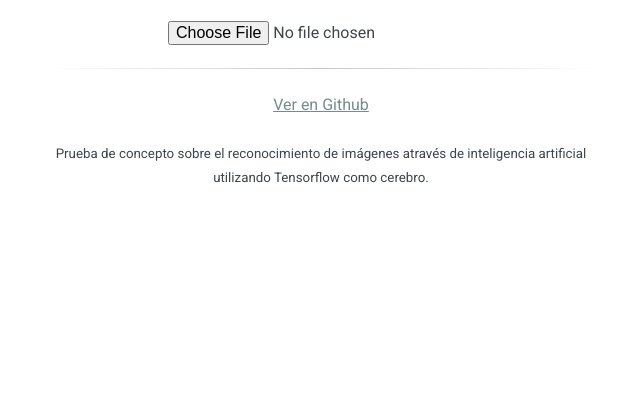
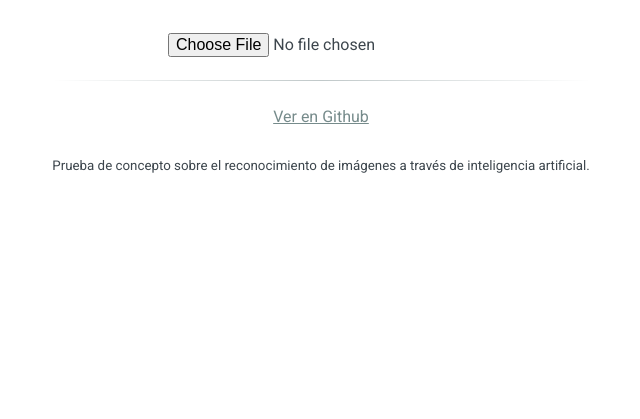
Before and after one commit to kiritodeveloper/AIBuddy, a website: page AIBuddy.Web/public/index.html in a window 1280 px wide. Shown: the part 381-800 px from the top of the page, without its empty margins (319-959 px from the left). Drawn offline with nearby package versions, Linux system fonts and the light colour scheme.

Commit message:
Update index.html

```diff
--- a/AIBuddy.Web/public/index.html
+++ b/AIBuddy.Web/public/index.html
@@ -62,8 +62,7 @@
         <a href="//github.com/rgaticav/AIBuddy">Ver en Github</a>
       </p>
       <p>
-        <small>Prueba de concepto sobre el reconocimiento de imágenes através de inteligencia artificial utilizando Tensorflow como
-          cerebro. </small>
+        <small>Prueba de concepto sobre el reconocimiento de imágenes a través de inteligencia artificial.</small>
       </p>
     </div>
   </main>
```
